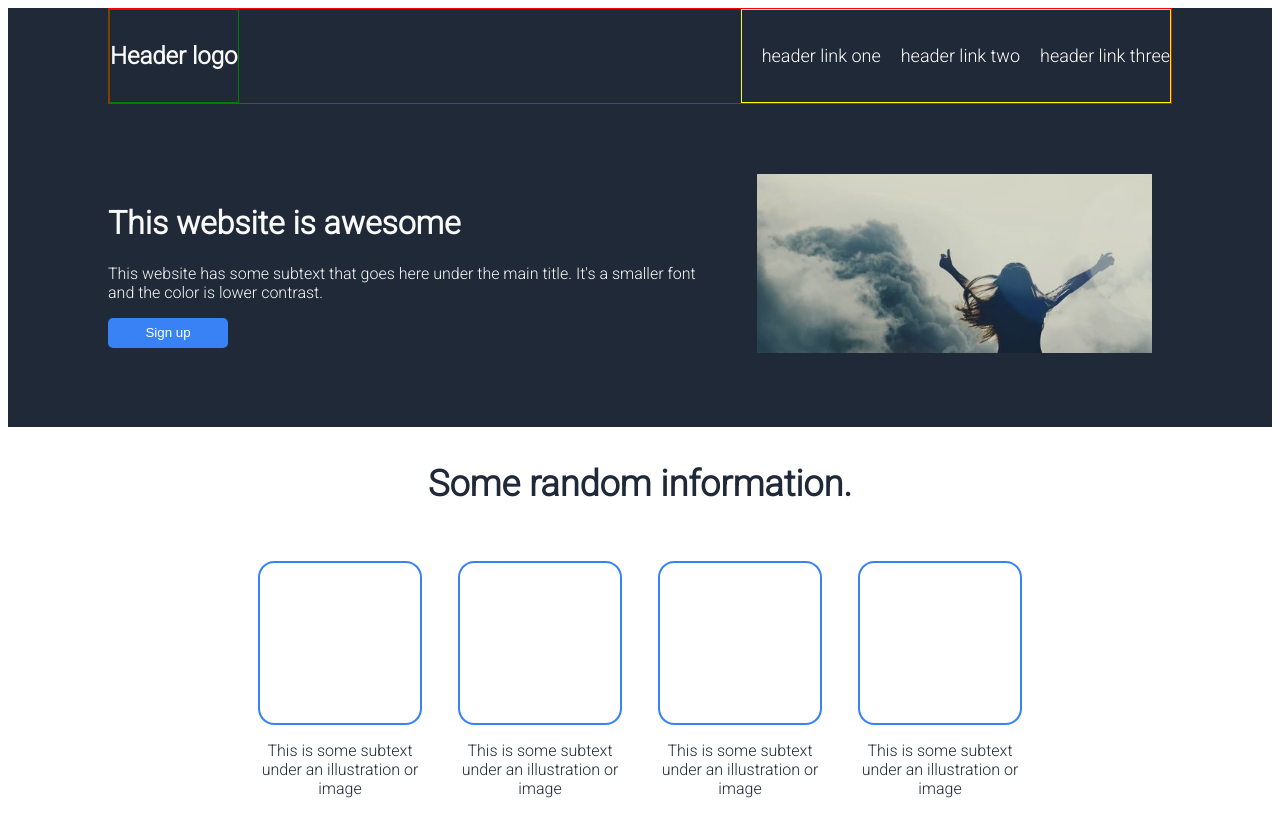
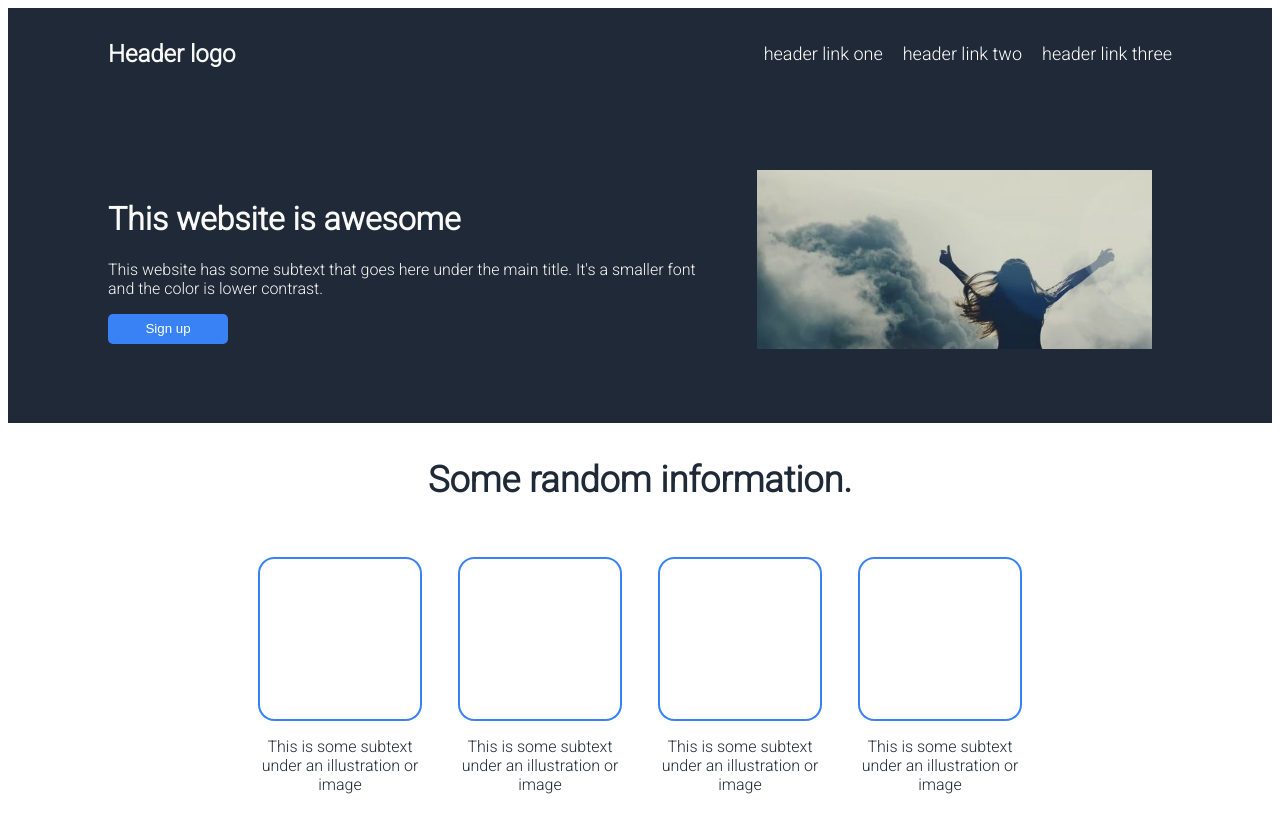
Before and after one commit to RedBevan/landing-page, a plain HTML site: page index.html in a window 1280 px wide. Shown: the top 817 px of the page. Drawn offline with Linux system fonts and the light colour scheme.

Commit message:
remove guide borders

```diff
--- a/styles.css
+++ b/styles.css
@@ -22,7 +22,6 @@ body {
 
 .menu-bar {
     margin: 0 100px 0 100px;
-    border: 1px solid red;
     flex: 1 1 auto;
     display:flex;
     justify-content: space-between;
@@ -30,14 +29,12 @@ body {
 }
 
 .logo {
-    border: 1px solid green;
     display:flex;
     justify-content: flex-start;
     font-size:24px;
 }
 
 .links {
-    border: 1px solid yellow;
     display: flex;
     align-items:center;
     font-size:18px;
```
